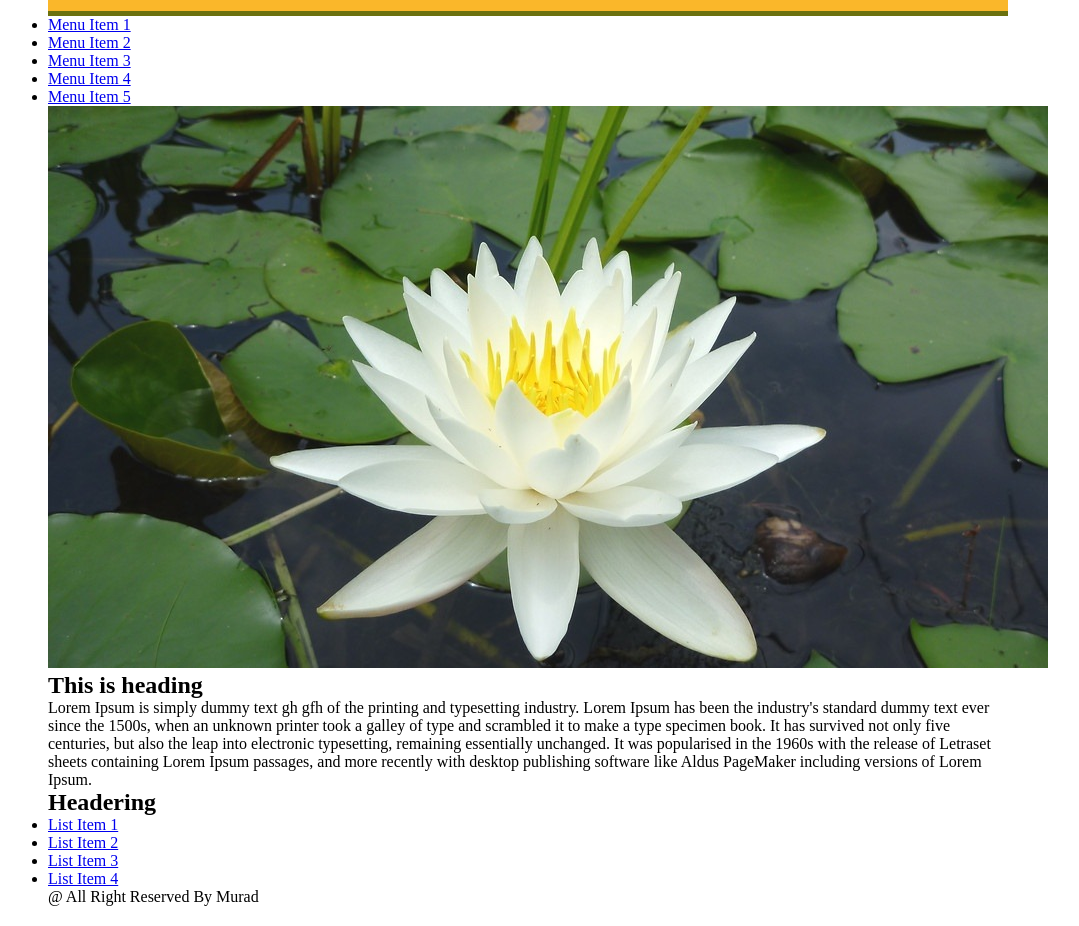
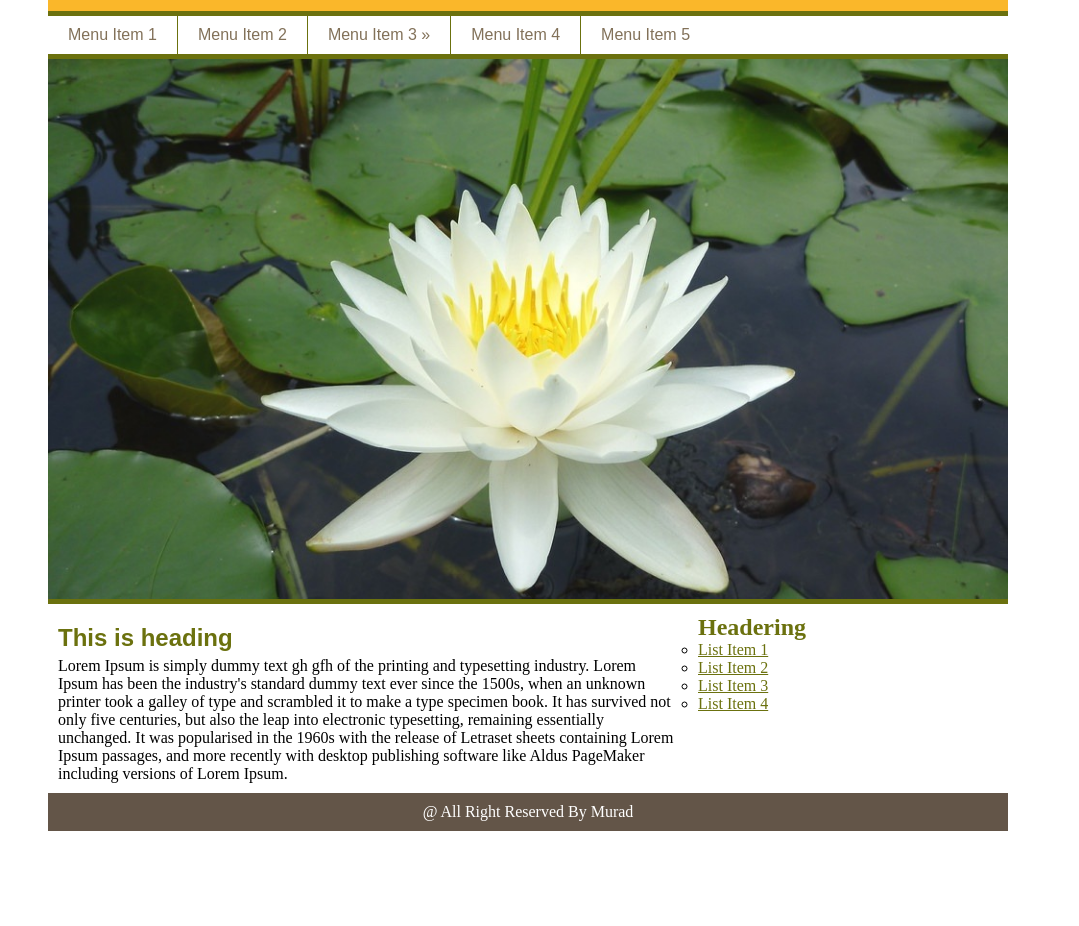
Before and after one commit to NH-Murad/HTML_CSS-Project_1, a plain HTML site: page index.html in a window 1280 px wide. Shown: the part 88-1014 px from the top of the page, without its empty margins (112-1191 px from the left). After the commit the page ends 939 px from the top, so only its background shows below. Drawn offline with Linux system fonts and the light colour scheme.

Commit message:
Second day coding

```diff
--- a/index.html
+++ b/index.html
@@ -20,7 +20,14 @@
             <ul>
                 <li><a href="#">Menu Item 1</a></li>
                 <li><a href="#">Menu Item 2</a></li>
-                <li><a href="#">Menu Item 3</a></li>
+                <li><a href="#">Menu Item 3 &raquo;</a>
+                <ul>
+                    <li><a href="#">Dropdrown 1</a></li>
+                    <li><a href="#">Dropdrown 1</a></li>
+                    <li><a href="#">Dropdrown 1</a></li>
+                    <li><a href="#">Dropdrown 1</a></li>
+                </ul>
+                </li>
                 <li><a href="#">Menu Item 4</a></li>
                 <li><a href="#">Menu Item 5</a></li>
             </ul>
--- a/style.css
+++ b/style.css
@@ -21,3 +21,95 @@ body {
 #header p {
   color: #788420;
 }
+#nav {
+  background-color: #fff;
+  height: 38px;
+  border-bottom: 5px solid #6b710e;
+}
+#nav ul {
+  background-color: #fff;
+  list-style-type: none;
+}
+#nav ul li {
+  float: left;
+  border-right: 1px solid #6b710e;
+}
+#nav ul li:last-child {
+  border: none;
+}
+#nav ul li a {
+  text-decoration: none;
+  color: #827159;
+  display: block;
+  padding: 10px 20px;
+  font-family: arial;
+}
+#nav ul li a:hover {
+  color: #827159;
+}
+
+#nav ul li {
+  position: relative;
+}
+
+#nav ul li ul {
+  position: absolute;
+  left: -999999px;
+}
+#nav ul li:hover ul {
+  left: 0;
+}
+#nav ul li ul li:first-child {
+  border-top: 1px solid #6b710e;
+}
+#nav ul li ul li {
+  float: none;
+  border-right: none;
+  border-bottom: 1px solid #6b710e;
+  width: 200px;
+}
+#slider img {
+  width: 960px;
+  vertical-align: middle;
+}
+
+#content_wrapper {
+  background-color: #fff;
+  border-top: 5px solid #6b710e;
+  padding: 10px;
+  overflow: hidden;
+}
+
+#content {
+  width: 620px;
+  margin-right: 20px;
+  float: left;
+}
+#content h2 {
+  color: #6b710e;
+  font-family: arial;
+  margin-bottom: 5px;
+  margin-top: 10px;
+}
+#sidebar {
+  width: 300px;
+  float: left;
+}
+#sidebar ul {
+  list-style-type: circle;
+}
+#sidebar ul a {
+  list-style-type: none;
+  color: #6b710e;
+}
+#sidebar h2 {
+  color: #6b710e;
+}
+#footer {
+  background-color: #635548;
+  padding: 10px;
+  text-align: center;
+}
+#footer p {
+  color: #fff;
+}
```
